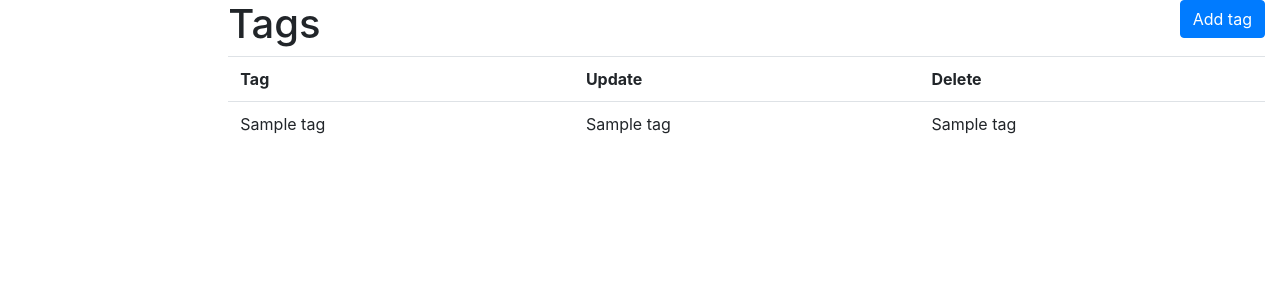
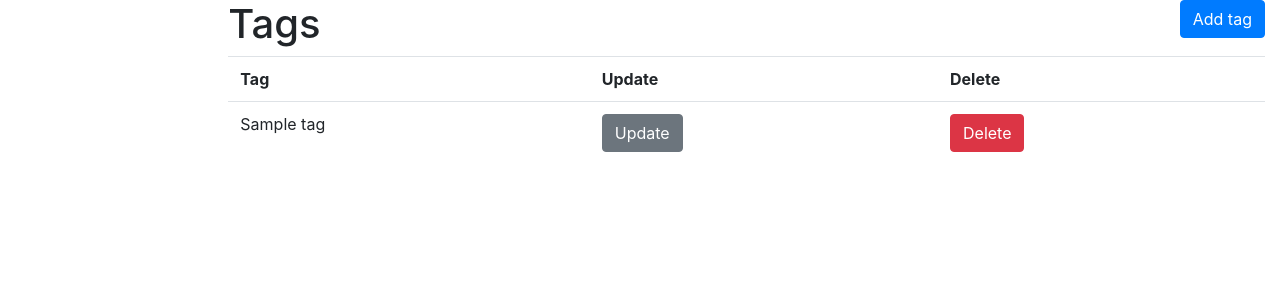
Before and after one commit to Komar88lvl/todo, a Django app: page /tags/ in a window 1280 px wide. Shown: the top 300 px of the page. Run offline with Django 5.2, Linux system fonts and the light colour scheme; tables that the repository leaves empty hold one stand-in row (values such as "Sample post").

Commit message:
Change tag list representation

```diff
--- a/templates/tracker/tag_list.html
+++ b/templates/tracker/tag_list.html
@@ -15,10 +15,10 @@
             {{ tag.name }}
           </td>
           <td>
-            {{ tag.name }}
+            <a href="{% url 'tracker:tag-update' pk=tag.id %}" class="btn btn-secondary">Update</a>
           </td>
           <td>
-            {{ tag.name }}
+            <a href="{% url 'tracker:tag-delete' pk=tag.id %}" class="btn btn-danger">Delete</a>
           </td>
         </tr>
       {% endfor %}
```
